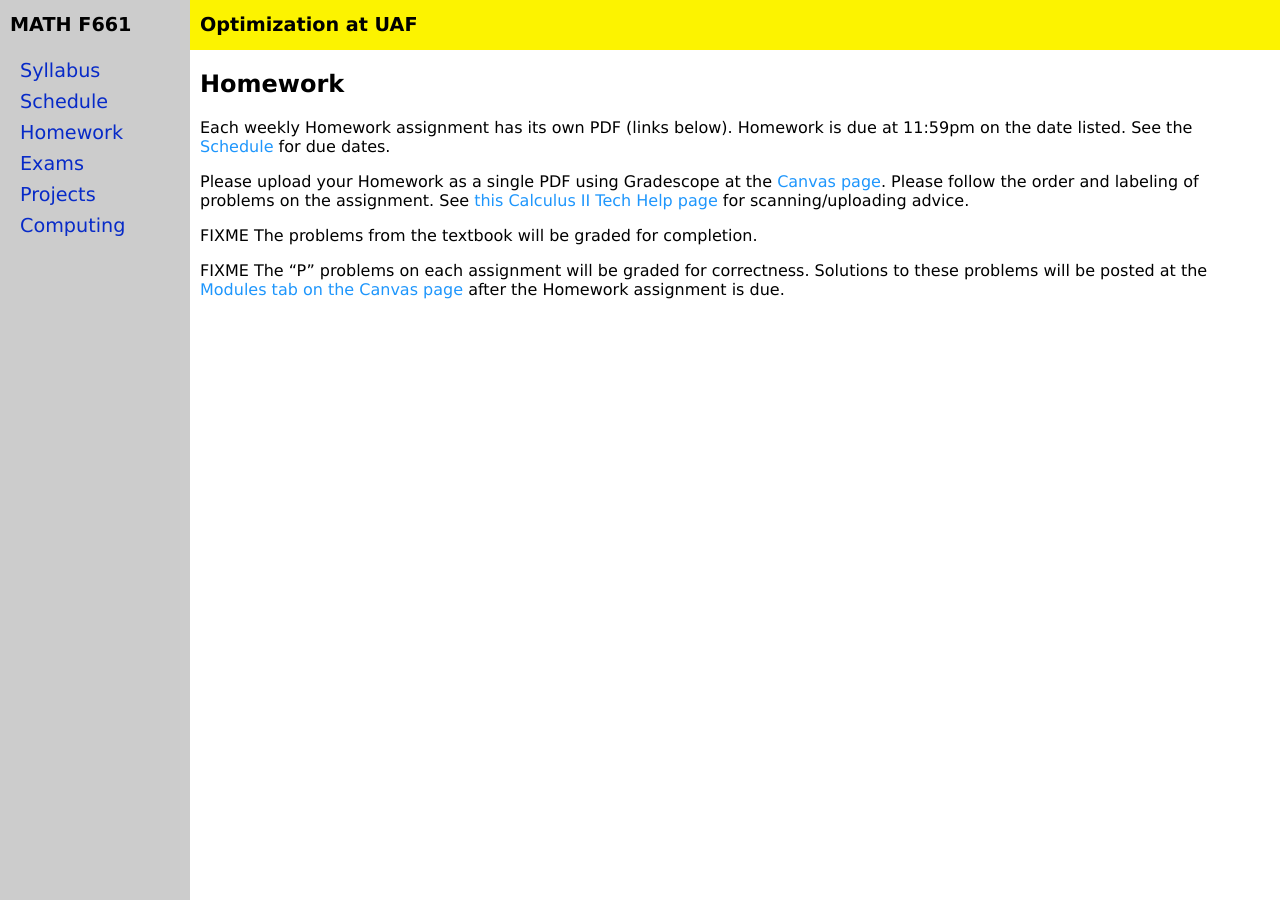
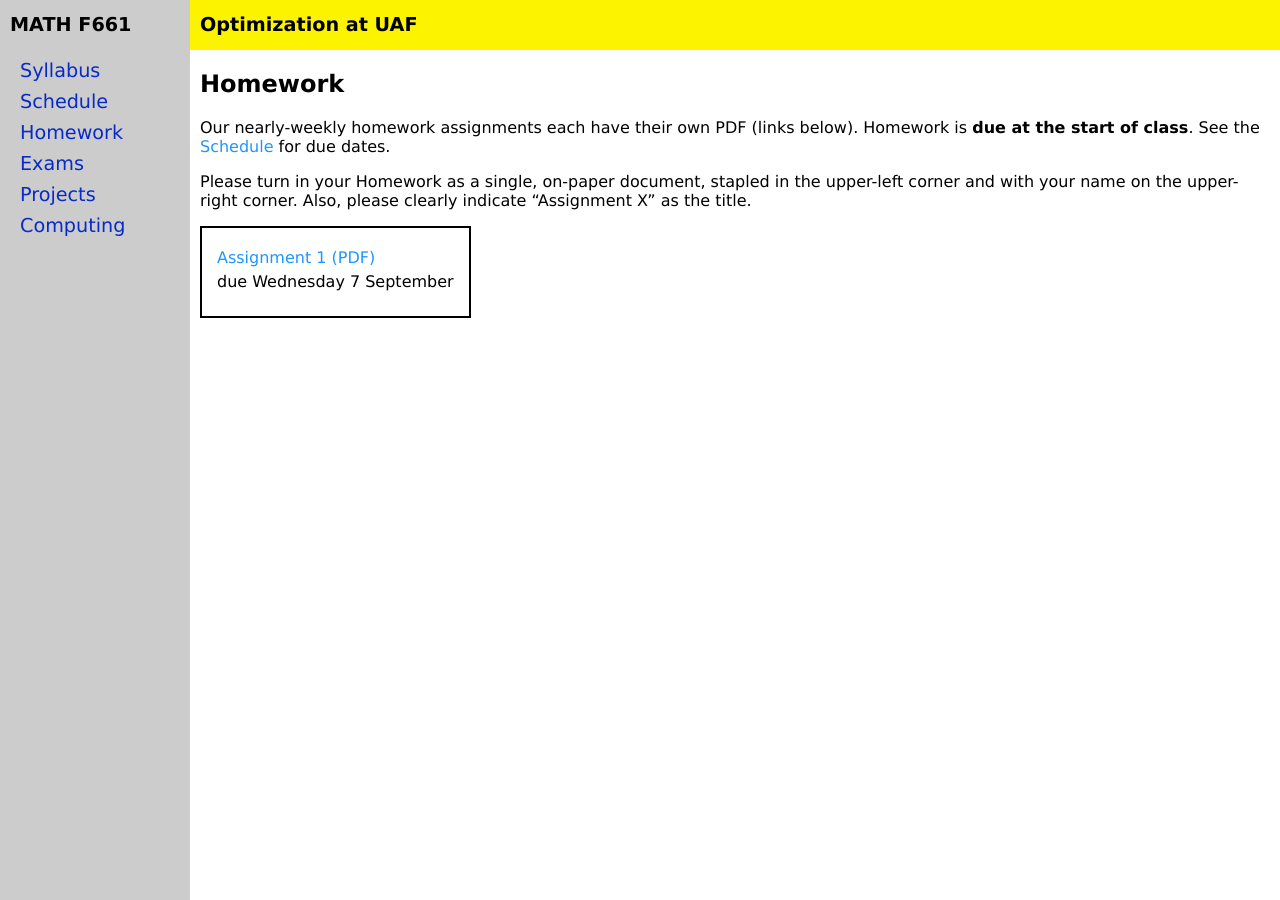
Before and after one commit to bueler/opt, a Jekyll site: the page built from homework.md, in a window 1280 px wide. Built offline with Jekyll 4.4.1, drawn with Linux system fonts in a browser that asks for light colours.

Commit message:
viable homework tab (with broken A1 link for now)

```diff
--- a/_includes/homework_table.md
+++ b/_includes/homework_table.md
@@ -5,7 +5,10 @@
 	<td>
 		<table class="inner">
 		  <tr>
-        <td>{{ hw.name }}, due {{ hw.due }}</td>
+        <td><a href="{{ data.home }}/{{ hw.blank }}">{{ hw.name }} (PDF)</a></td>
+			</tr>
+		  <tr>
+        <td>due {{ hw.due }}</td>
 			</tr>
 		  {% if hw.sections %}
 			  <tr>
@@ -14,15 +17,6 @@
 		  {% endif %}
 		</table>
 	</td>
-	<td>
-		<table class="inner">
-		  {% if hw.blank %}
-		  <tr>
-			    <td><a href="{{ data.home }}/{{ hw.blank }}">PDF</a></td>
-			</tr>
-		  {% endif %}
-		</table>
-	</td>
 </tr>
 {% endfor %}
 </table>
--- a/homework.md
+++ b/homework.md
@@ -5,12 +5,8 @@ title: Homework
 
 ## Homework
 
-Each weekly Homework assignment has its own PDF (links below).  Homework is due at 11:59pm on the date listed.  See the [Schedule](assets/general/schedule.pdf) for due dates.
+Our nearly-weekly homework assignments each have their own PDF (links below).  Homework is **due at the start of class**.  See the [Schedule](assets/general/schedule.pdf) for due dates.
 
-Please upload your Homework as a single PDF using Gradescope at the [Canvas page](FIXME).  Please follow the order and labeling of problems on the assignment.  See [this Calculus II Tech Help page](https://bueler.github.io/calc2/techHelp.html) for scanning/uploading advice.
-
-FIXME The problems from the textbook will be graded for completion.
-
-FIXME The "P" problems on each assignment will be graded for correctness.  Solutions to these problems will be posted at the [Modules tab on the Canvas page](FIXME) after the Homework assignment is due.
+Please turn in your Homework as a single, on-paper document, stapled in the upper-left corner and with your name on the upper-right corner.  Also, please clearly indicate "Assignment X" as the title.
 
 {% include homework_table.md  data=site.data.homework %}
```
Also changed, not shown: _data/homework.yml (+3 -4 lines), 3 other files.
